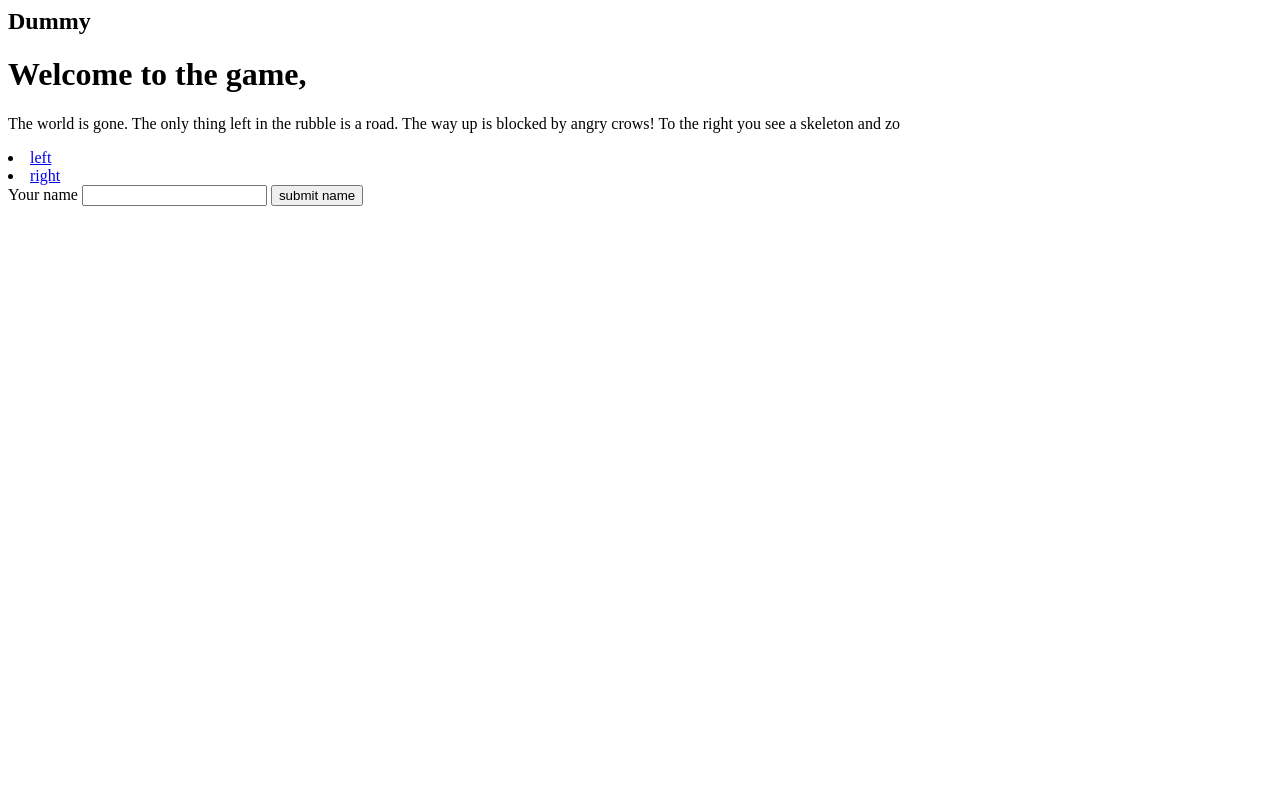
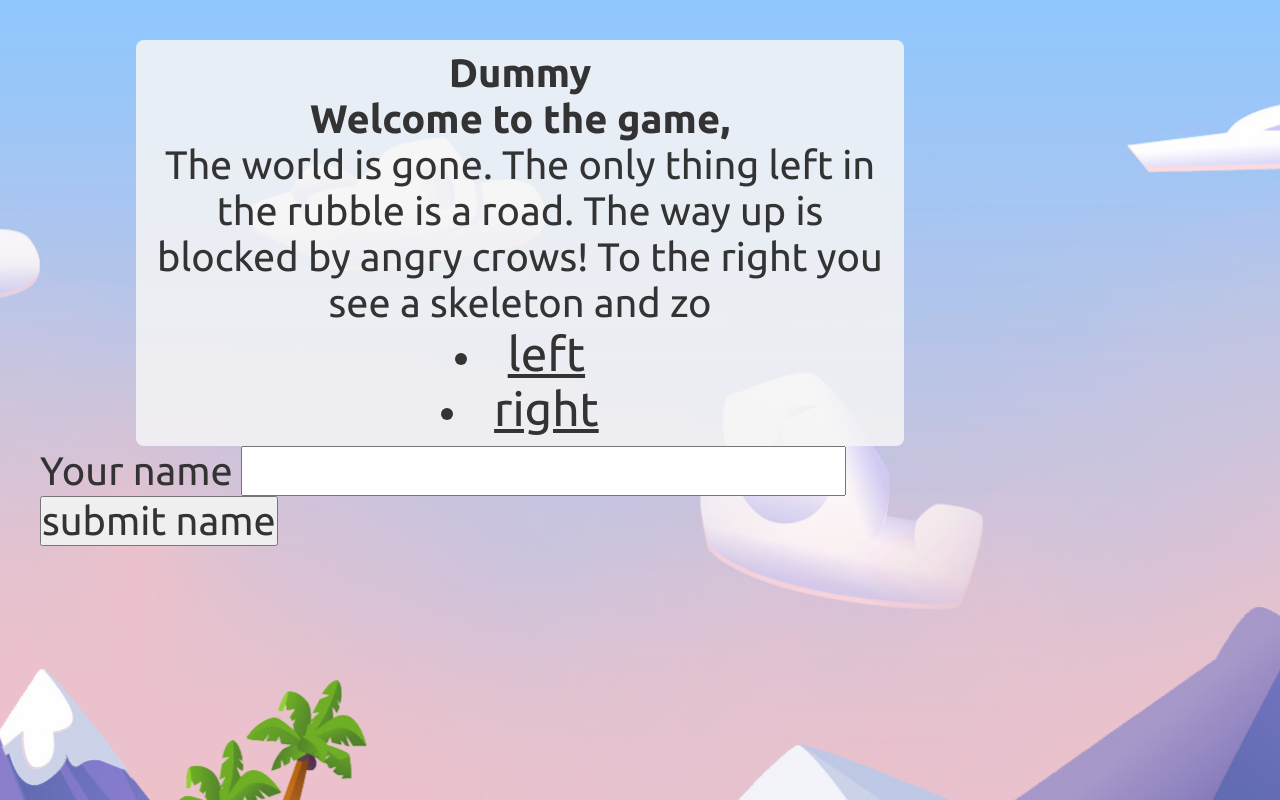
Before and after one commit to becodeorg/lamarr4-adventure-game, a PHP site: page / in a window 1280 px wide. Run offline with PHP 8.4, Linux system fonts and the light colour scheme.

Commit message:
Basic HTML structure and CSS animation added

```diff
--- a/View/homepage.php
+++ b/View/homepage.php
@@ -2,13 +2,17 @@
 
 use Model\Player;
 use Model\Scene;
+include './View/includes/head.php';
 
 /** @var Player $player
  * @var Scene $activeScene
  */
 
+?>
 
-
+<header>
+    <div class="textcontent">
+    <?php
 echo '<h2>' . $player->getName() . '</h2>';
 echo '<h1>' . $activeScene->getTitle() . '</h1>';
 echo '<p id="message"></p>';
@@ -17,16 +21,20 @@ foreach ($activeScene->getTransitions() as $transition) {
 }
 
 ?>
-
+    </div>
 <form action="" method="post">
     <label for="player">Your name</label>
-    <input type="text" name="player">
+    <input type="text" name="player" id="player">
     <input type="submit" value="submit name">
 
 </form>
 
-<script>
-    let message = "<?php echo $activeScene->getDescription() ?>";
-    console.log(message);
-</script>
-<script src="Javascript/typewriter.js"></script>
+</header>
+
+<div class="container">
+    <div class="layer background"></div>
+    <div class="layer foreground"></div>
+</div>
+
+<?php
+include './View/includes/footer.php';
--- /dev/null
+++ b/View/includes/footer.php
@@ -0,0 +1,8 @@
+<script>
+    let message = "<?php echo $activeScene->getDescription() ?>";
+    console.log(message);
+</script>
+<script src="Javascript/typewriter.js"></script>
+
+</body>
+</html>
--- /dev/null
+++ b/View/includes/head.php
@@ -0,0 +1,13 @@
+<!DOCTYPE html>
+<html>
+<head>
+    <meta charset="UTF-8">
+    <meta http-equiv="X-UA-Compatible" content="IE=edge,chrome=1">
+    <meta name="viewport" content="width=device-width,initial-scale=1">
+    <title>Text Adventure</title>
+    <meta name="author" content="name">
+    <meta name="description" content="description here">
+    <meta name="keywords" content="keywords,here">
+    <link rel="stylesheet" href="./css/stylesheet.css" type="text/css">
+</head>
+<body>
--- /dev/null
+++ b/css/stylesheet.css
@@ -0,0 +1,65 @@
+@import url('https://fonts.googleapis.com/css2?family=Ubuntu:wght@400;700&display=swap');
+
+* {
+    margin: 0;
+    padding: 0;
+    box-sizing: border-box;
+    font-family: "Ubuntu", sans-serif;
+    font-size: 1.2em;
+    color: #333;
+}
+
+header {
+    top: 40px;
+    left: 40px;
+    position: fixed;
+    z-index: 1;
+    width: 75%;
+}
+
+.textcontent {
+    width: 80%;
+    background-color: rgba(245, 245, 245, 0.85);
+    border-radius: 8px;
+    margin: 0 auto;
+    text-align: center;
+    padding: 10px;
+}
+
+.container {
+    position: relative;
+    top: 0;
+    width: 100%;
+    height: 100vh;
+    overflow: hidden;
+}
+
+.layer {
+    top: 0;
+    position: absolute;
+}
+
+.foreground {
+    height: 100%;
+    width: 100%;
+    background-image: url('../img/foreground.png');
+    background-repeat: repeat-x;
+    animation: foreground 200s linear infinite;
+}
+
+.background {
+    height: 100%;
+    width: 100%;
+    background-image: url('../img/background.png');
+    background-repeat: repeat-x;
+    animation: background 100s linear infinite;
+}
+
+@keyframes foreground {
+    from { background-position: 0 0; }
+    to { background-position: -2048px; }
+}
+@keyframes background {
+    from { background-position: 0 0; }
+    to { background-position: 2048px; }
+}
```
Also changed, not shown: img/background.png (added), img/foreground.png (added).
